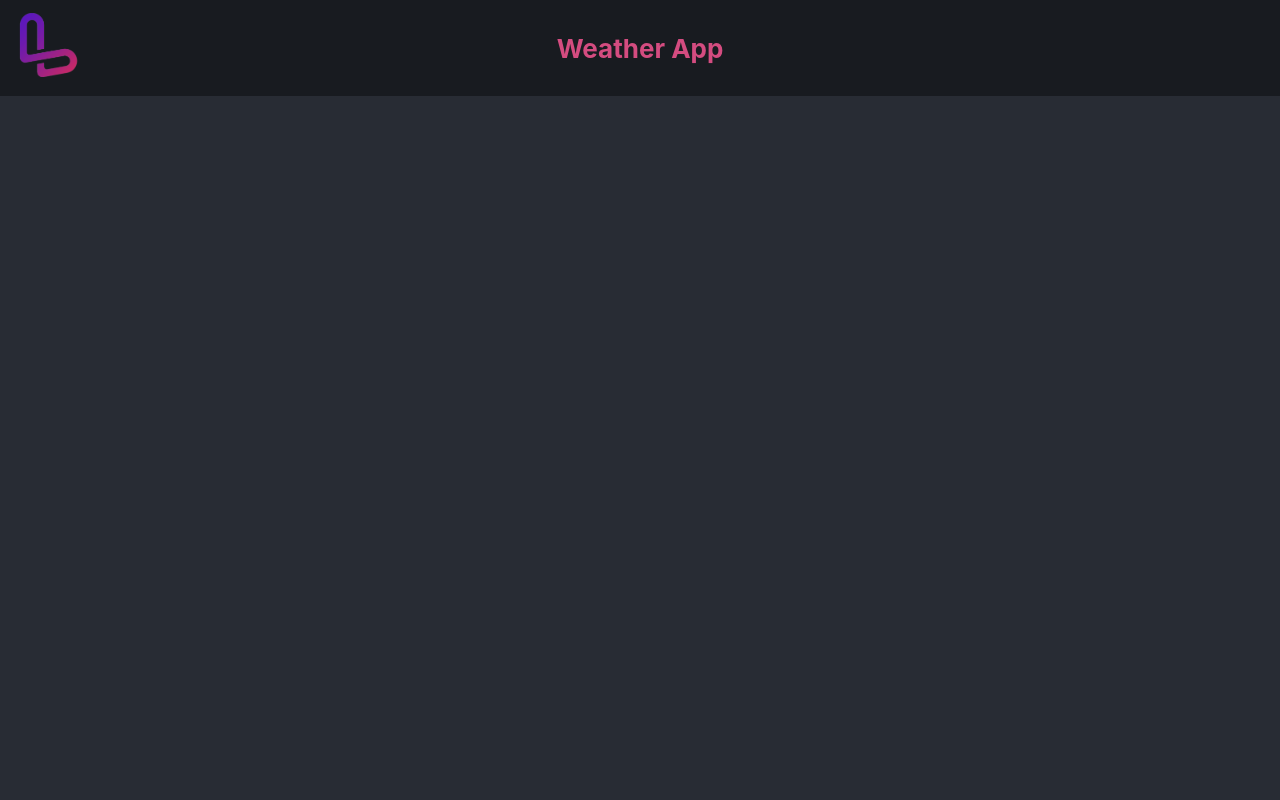
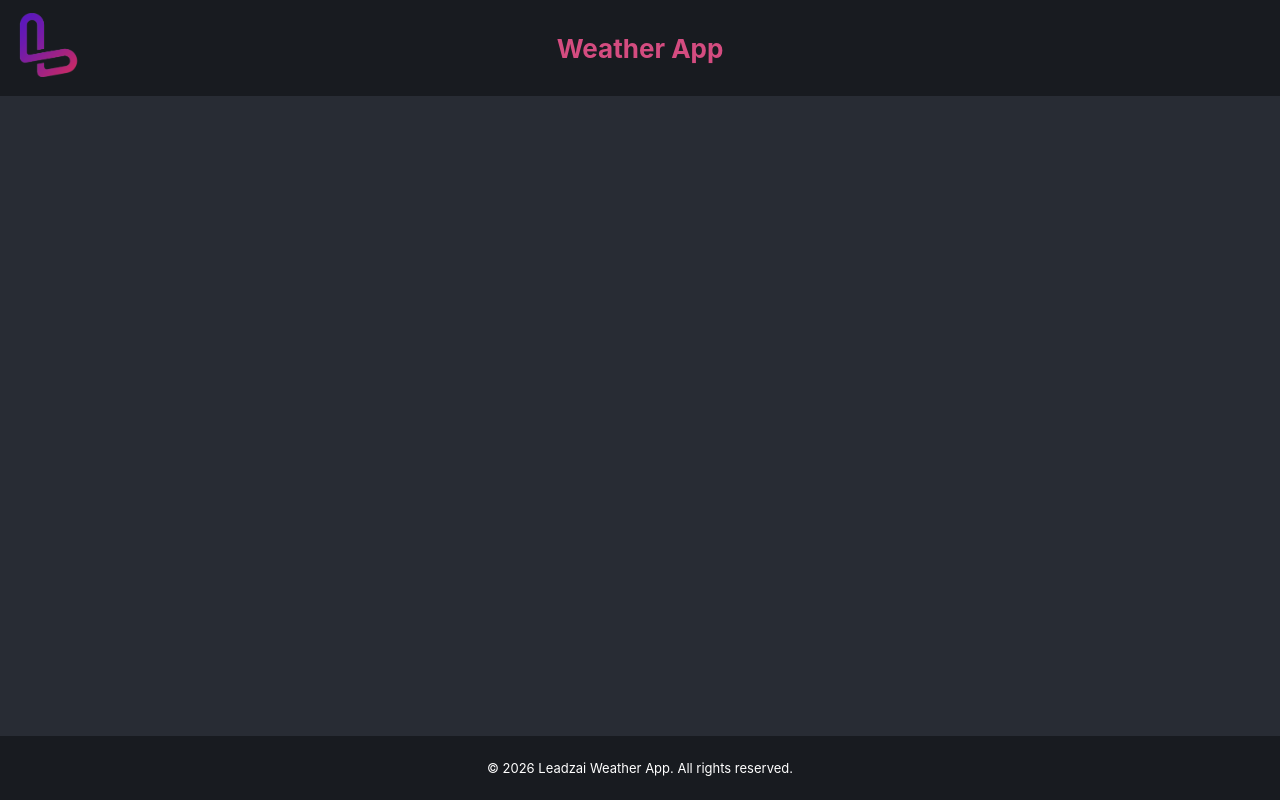
Before and after one commit to flaviojosefo/leadzai-weather-app, a React (Vite) app: page / in a window 1280 px wide. Built offline with nearby package versions, Linux system fonts and the light colour scheme.

Commit message:
Add footer to App

```diff
--- a/src/App.css
+++ b/src/App.css
@@ -1,4 +1,6 @@
 .app {
   min-height: 100vh;
+  display: flex;
+  flex-direction: column;
   background-color: #282c34;
 }
--- a/src/App.tsx
+++ b/src/App.tsx
@@ -1,10 +1,12 @@
 import Header from './components/Header';
+import Footer from './components/Footer';
 import './App.css';
 
 function App() {
   return (
     <div className="app">
       <Header />
+      <Footer />
     </div>
   );
 }
```
